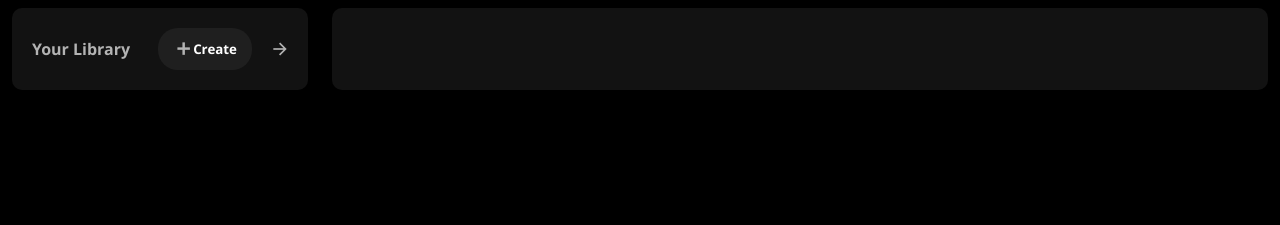
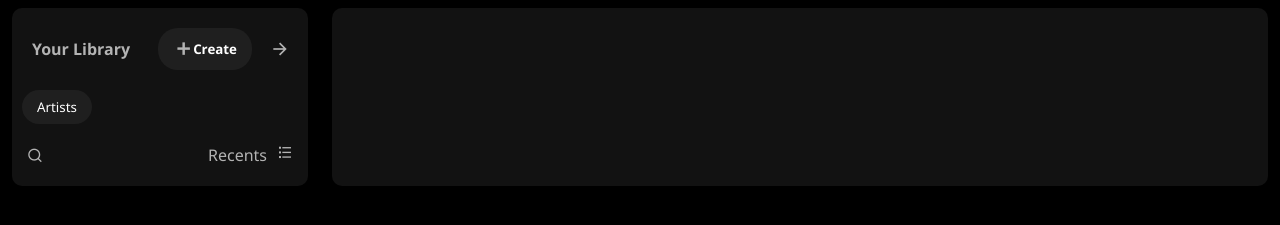
Before and after one commit to BhushanPatil2882001/spotify-clone, a plain HTML site: page index.html in a window 1280 px wide. Shown: the part 59-284 px from the top of the page. Drawn offline with nearby package versions, Linux system fonts and the light colour scheme; some icons are missing.

Commit message:
add : more elements to left main

```diff
--- a/assets/css/style.css
+++ b/assets/css/style.css
@@ -356,6 +356,38 @@ body{
     filter: brightness(125%);
 }
 
+
+
+.main-top-left > button{
+    background-color: var(--clr-sec-black);
+    border: none;
+    padding: 8px 15px;
+    border-radius: 20px;
+    margin-left: 10px;
+}
+
+
+.artists-search{
+    padding: 15px;
+    margin: 5px 0;
+}
+.artists-search span i,.artists-search span{
+    color: var(--clr-gray);
+    cursor: pointer;
+}
+
+.artists-search span i:hover{
+    color: white;
+}
+
+.filter{
+    cursor: pointer;
+}
+.filter:hover{
+    scale: 1.02;
+}
+
+
 /* RIGHT */
 
 /* ================================ MAIN TOP END ================================ */
--- a/index.html
+++ b/index.html
@@ -83,6 +83,11 @@
                             </span>
                         </div>
                     </div>
+                    <button>Artists</button>
+                    <div class="artists-search flex justify-between">
+                        <span><i class="ri-search-line"></i></span>
+                        <span class="filter flex gap-10">Recents<i class="ri-list-check"></i></span>
+                    </div>
                 </div>
             </div>
             <div class="col-9">
```
